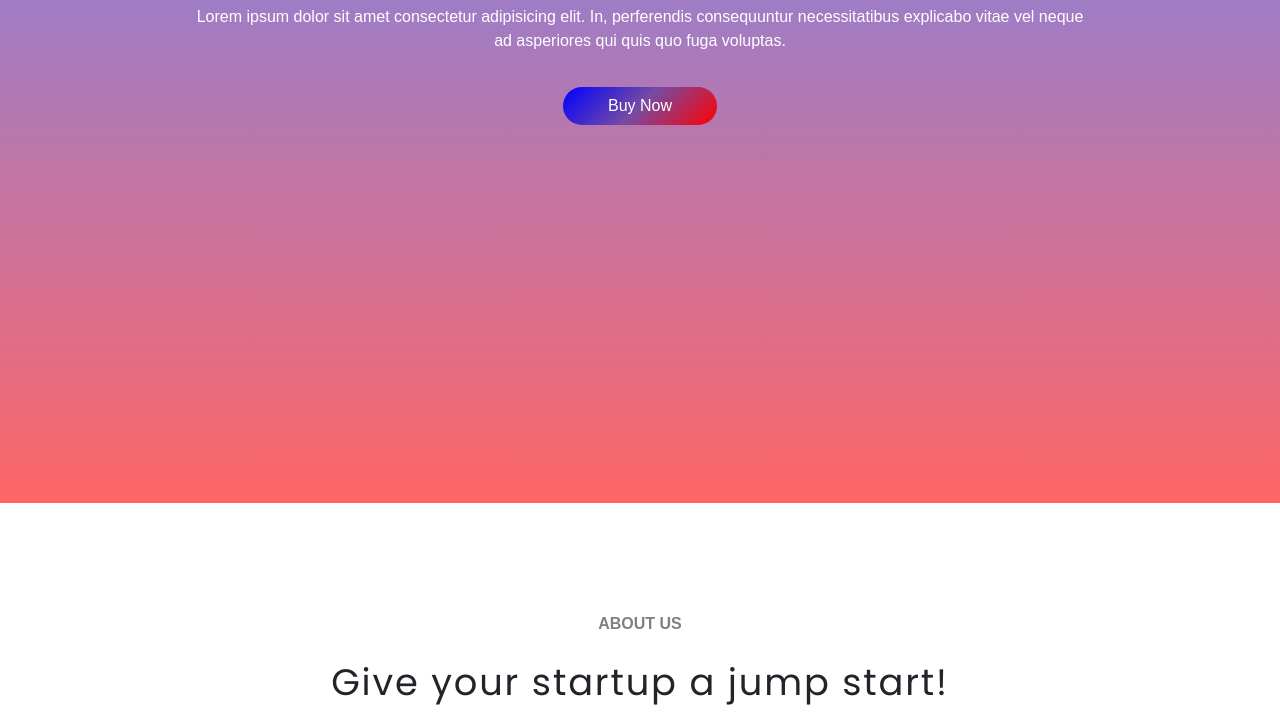
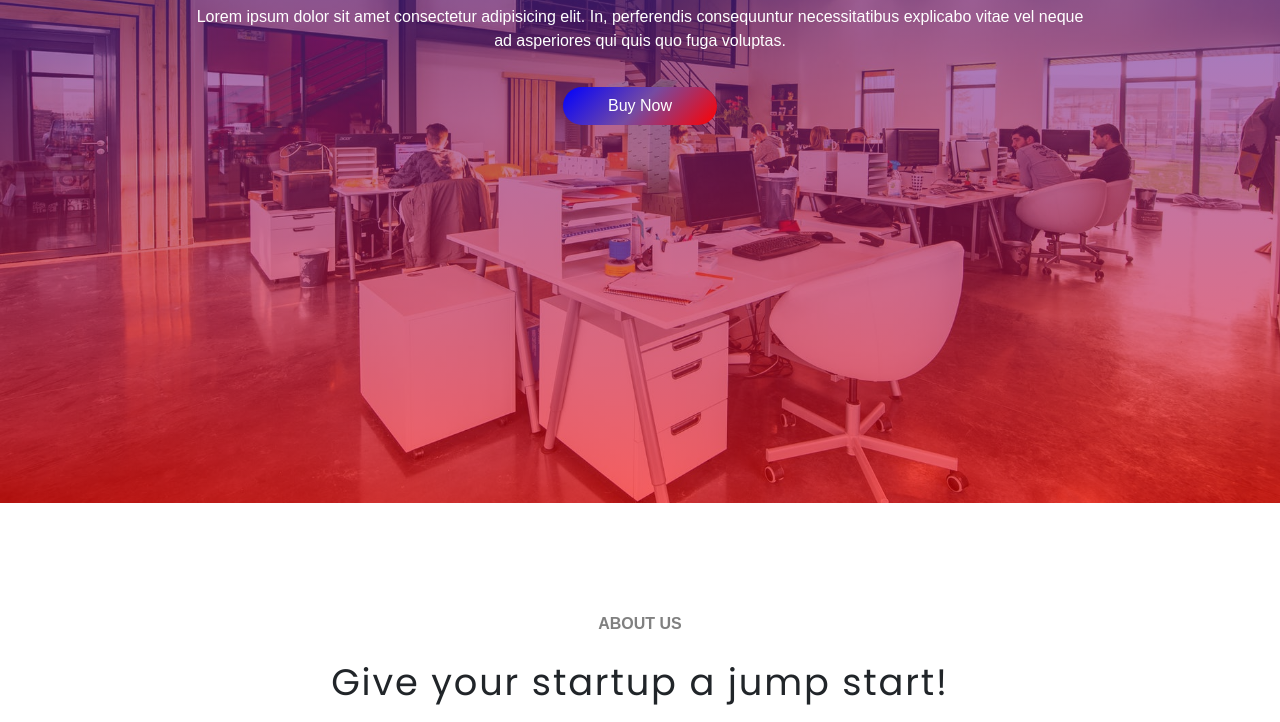
Before and after one commit to waqasbashir919/WB-Agency, a plain HTML site: page index.html in a window 1280 px wide. Shown: the part 297-1019 px from the top of the page. Drawn offline with nearby package versions, Linux system fonts and the light colour scheme; the site is published under a folder, as on GitHub Pages, so addresses that start at the root find nothing; a web font is replaced by a local one.

Commit message:
WB Agency

```diff
--- a/css/style.css
+++ b/css/style.css
@@ -5,7 +5,7 @@
 
 }
 #mybg1{
-    background: linear-gradient(rgba(0, 60, 255, 0.6), rgba(255, 0, 0, 0.6)) , url('/assets/bg4.jpeg');
+    background-image: linear-gradient(rgba(0, 60, 255, 0.6), rgba(255, 0, 0, 0.6)) , url('bg4.jpeg');
     background-position: top;
     background-size: cover;
     min-height: 100vh;
```
Also changed, not shown: css/bg4.jpeg (added).
